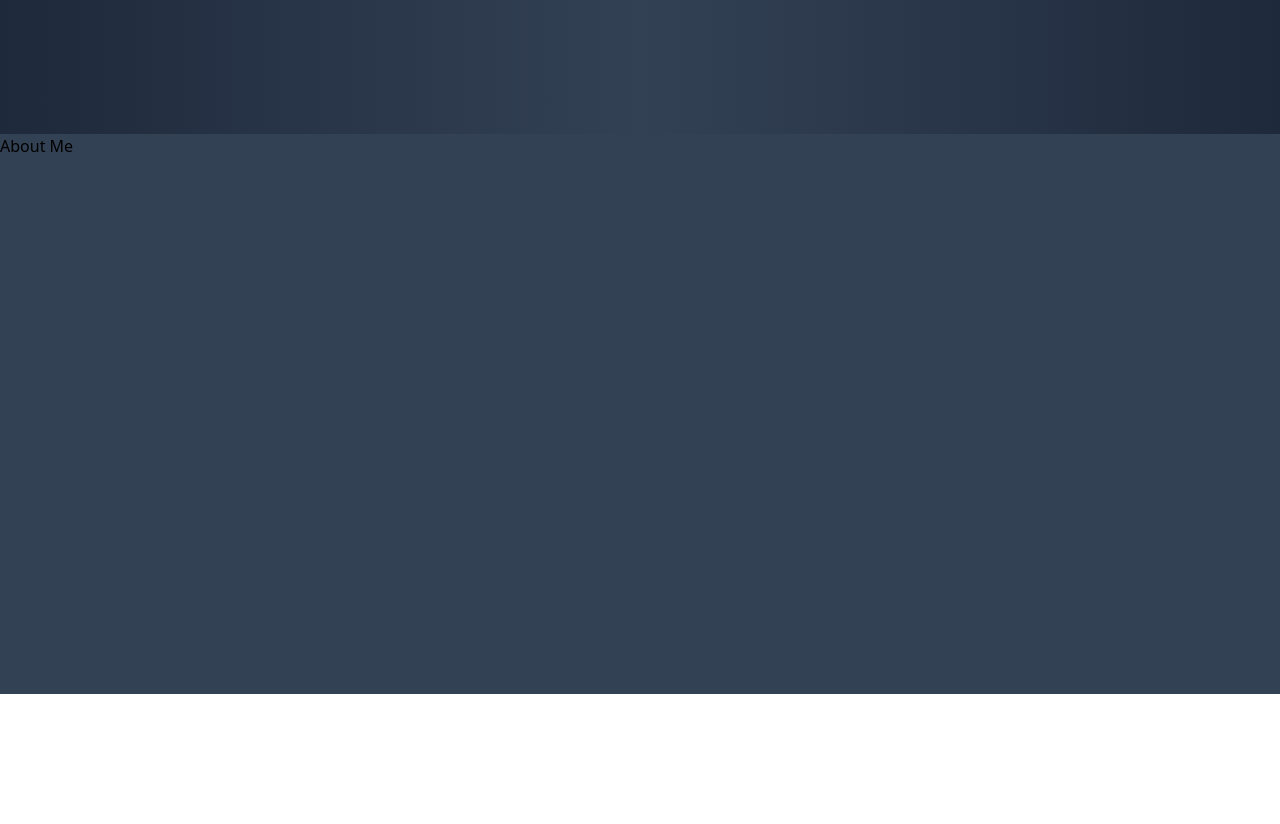
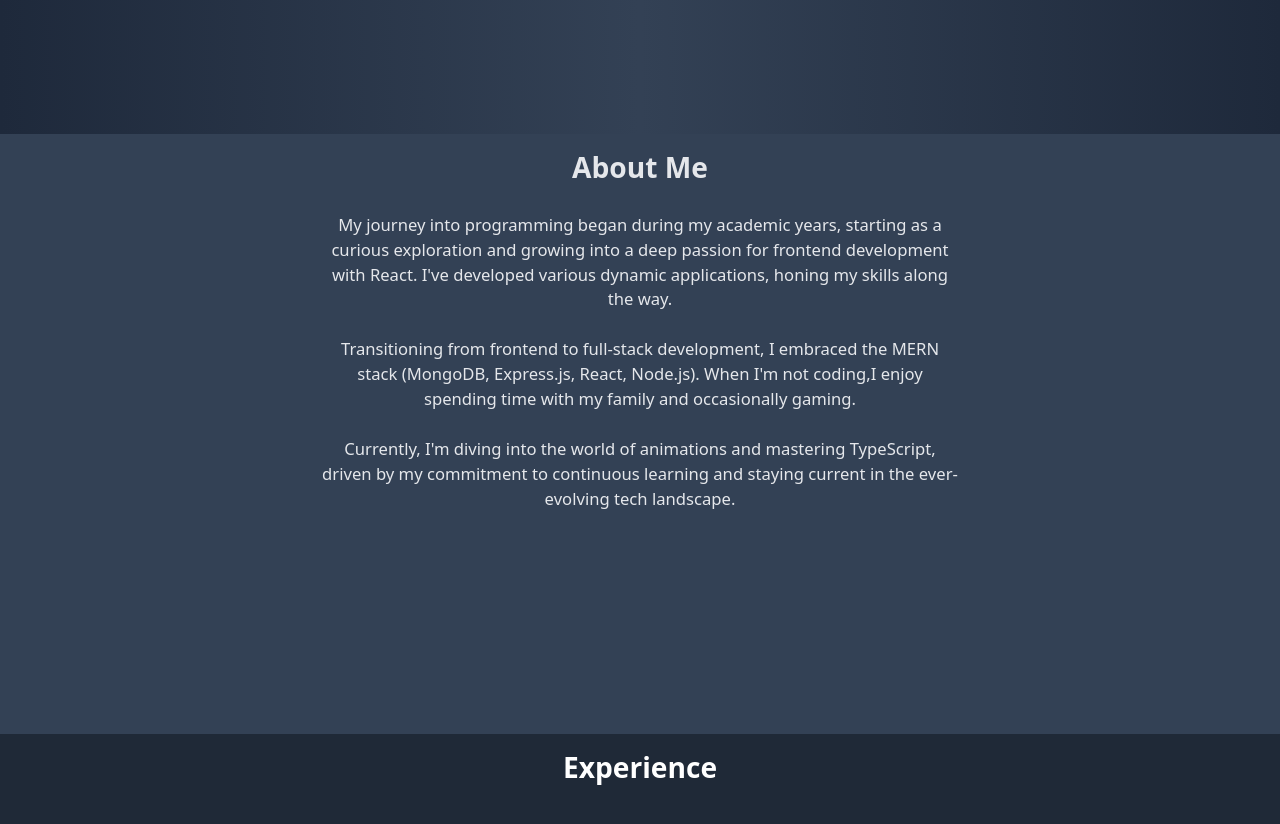
Before and after one commit to saketsingh0078/portfolio, a React (Vite) app: page / in a window 1280 px wide. Shown: the part 660-1484 px from the top of the page. Before the commit the page ends 1354 px from the top, so only its background shows below. Built offline with nearby package versions, Linux system fonts and the light colour scheme.

Commit message:
about me completed

```diff
--- a/src/App.tsx
+++ b/src/App.tsx
@@ -1,4 +1,5 @@
 import { About } from "./components/About";
+import { Experience } from "./components/Experience";
 import { Header } from "./components/Header";
 import { Home } from "./components/Home";
 
@@ -8,6 +9,7 @@ function App() {
       <Header />
       <Home />
       <About />
+      <Experience />
     </>
   );
 }
--- a/src/components/About.tsx
+++ b/src/components/About.tsx
@@ -1,3 +1,25 @@
 export const About = () => {
-  return <div className="h-[70vh] bg-slate-700">About Me</div>;
+  return (
+    <div className="h-[75vh] bg-slate-700 flex flexx-col w-full justify-center">
+      <div className="w-[50%]  text-gray-200 text-center mt-3">
+        <h1 className="font-bold text-[2.2vw] mb-6">About Me</h1>
+        <h1 className="text-[1.3vw]">
+          My journey into programming began during my academic years, starting
+          as a curious exploration and growing into a deep passion for frontend
+          development with React. I've developed various dynamic applications,
+          honing my skills along the way.
+          <br />
+          <br />
+          Transitioning from frontend to full-stack development, I embraced the
+          MERN stack (MongoDB, Express.js, React, Node.js). When I'm not
+          coding,I enjoy spending time with my family and occasionally gaming.
+          <br />
+          <br />
+          Currently, I'm diving into the world of animations and mastering
+          TypeScript, driven by my commitment to continuous learning and staying
+          current in the ever-evolving tech landscape.
+        </h1>
+      </div>
+    </div>
+  );
 };
--- /dev/null
+++ b/src/components/Experience.tsx
@@ -0,0 +1,9 @@
+export const Experience = () => {
+  return (
+    <div className="h-[70vh] bg-gray-800">
+      <div className="flex flex-col items-center text-[2.2vw] text-white">
+        <h1 className="font-bold  mt-3"> Experience</h1>
+      </div>
+    </div>
+  );
+};
--- a/src/components/Home.tsx
+++ b/src/components/Home.tsx
@@ -37,7 +37,7 @@ export const Home = () => {
 
         <div className="mt-4 flex gap-3">
           <button className="bg-slate-800 rounded-full px-4 py-3 text-lg text-white">
-            Conatact me
+            Contact me
           </button>
           <a
             href={resumeLink}
```
